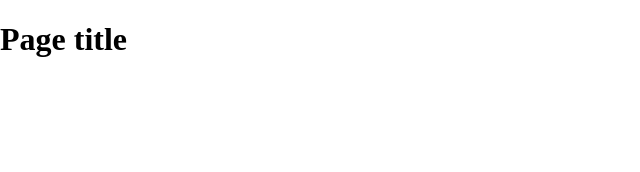
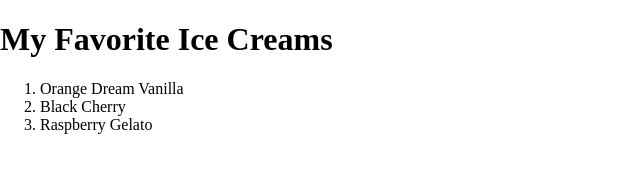
Before and after one commit to TSiclovan947/github-basics-1, a plain HTML site: page index.html in a window 1280 px wide. Shown: the whole page, without its empty margins (0-640 px from the left). Drawn offline with nearby package versions, Linux system fonts and the light colour scheme.

Commit message:
HTML Updates
Updated H1 to favorite ice creams, and created ordered list

```diff
--- a/index.html
+++ b/index.html
@@ -2,7 +2,10 @@
 <!--[if lt IE 7]>      <html class="no-js lt-ie9 lt-ie8 lt-ie7"> <![endif]-->
 <!--[if IE 7]>         <html class="no-js lt-ie9 lt-ie8"> <![endif]-->
 <!--[if IE 8]>         <html class="no-js lt-ie9"> <![endif]-->
-<!--[if gt IE 8]><!--> <html class="no-js"> <!--<![endif]-->
+<!--[if gt IE 8]><!-->
+<html class="no-js">
+<!--<![endif]-->
+
 <head>
   <meta charset="utf-8">
   <meta http-equiv="X-UA-Compatible" content="IE=edge,chrome=1">
@@ -12,9 +15,15 @@
   <link rel="stylesheet" href="_css/main.css">
   <script src="_scripts/modernizr-custom.js"></script>
 </head>
+
 <body>
   <header>
-	<h1>Page title</h1>
+    <h1>My Favorite Ice Creams</h1>
+    <ol>
+      <li>Orange Dream Vanilla</li>
+      <li>Black Cherry</li>
+      <li>Raspberry Gelato</li>
+    </ol>
   </header>
   <nav id="pageNav">
   </nav>
@@ -24,8 +33,7 @@
   </footer>
   <script>
     //use the modernizr load to load up external scripts. This will load the scripts asynchronously, but the order listed matters. Although it will load all scripts in parallel, it will execute them in the order listed
-Modernizr.load([
-{
+    Modernizr.load([{
         load: [
           //for local testing, for distribution remove the protocol and let Google resolve
           'http://ajax.googleapis.com/ajax/libs/jquery/1.10.1/jquery.min.js',
@@ -35,11 +43,12 @@ Modernizr.load([
       },
       {
         // test for media query support, if not load respond.js
-    test : Modernizr.mq('only all'),
+        test: Modernizr.mq('only all'),
         // If not, load the respond.js file
-    nope : 'js/respond.min.js'
+        nope: 'js/respond.min.js'
       }
     ]);
   </script>
 </body>
+
 </html>
```
Lines whose indentation alone changed are shown as unchanged.
